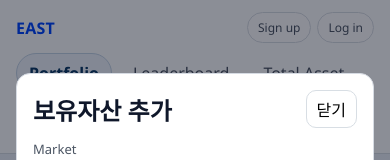
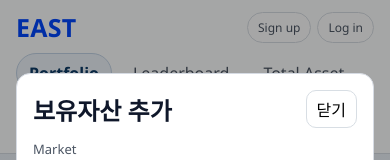
Before and after one commit to dongjin7363-cyber/East_Labs_Dashboard, a Next.js app: page /portfolio in a window 390 px wide. Both pictures are taken after typing "Sample", "Sample", "Sample" into the empty fields and a click on the button "추가". Shown: the top 160 px of the page. Built offline with nearby package versions, Linux system fonts and the light colour scheme; no server answers.

Commit message:
ui: center auth modal and enlarge EAST

```diff
--- a/app/globals.css
+++ b/app/globals.css
@@ -68,6 +68,8 @@ textarea {
 .brand-east {
   font-weight: 800;
   color: #0047ff;
+  font-size: 29px;
+  line-height: 1.05;
 }
 
 .top-nav-left {
@@ -989,12 +991,12 @@ table tfoot td {
 .modal-overlay {
   position: fixed;
   inset: 0;
-  background: rgba(2, 6, 23, 0.45);
+  background: rgba(0, 0, 0, 0.35);
   display: flex;
   align-items: center;
   justify-content: center;
   padding: 16px;
-  z-index: 40;
+  z-index: 9999;
 }
 
 .modal-card {
@@ -1042,6 +1044,11 @@ table tfoot td {
 }
 
 @media (max-width: 860px) {
+  .brand-east {
+    font-size: 25px;
+    line-height: 1.05;
+  }
+
   .top-nav-inner {
     flex-wrap: wrap;
   }
--- a/components/Modal.tsx
+++ b/components/Modal.tsx
@@ -1,6 +1,7 @@
 "use client";
 
-import { ReactNode, useEffect } from "react";
+import { ReactNode, useEffect, useState } from "react";
+import { createPortal } from "react-dom";
 
 interface ModalProps {
   open: boolean;
@@ -17,6 +18,16 @@ export function Modal({
   children,
   cardClassName,
 }: ModalProps) {
+  const [mounted, setMounted] = useState(false);
+
+  useEffect(() => {
+    setMounted(true);
+
+    return () => {
+      setMounted(false);
+    };
+  }, []);
+
   useEffect(() => {
     if (!open) {
       return;
@@ -35,11 +46,11 @@ export function Modal({
     };
   }, [open, onClose]);
 
-  if (!open) {
+  if (!open || !mounted) {
     return null;
   }
 
-  return (
+  return createPortal(
     <div className="modal-overlay" role="presentation" onClick={onClose}>
       <div
         className={`modal-card ${cardClassName ?? ""}`.trim()}
@@ -56,6 +67,7 @@ export function Modal({
         </div>
         {children}
       </div>
-    </div>
+    </div>,
+    document.body,
   );
 }
```
